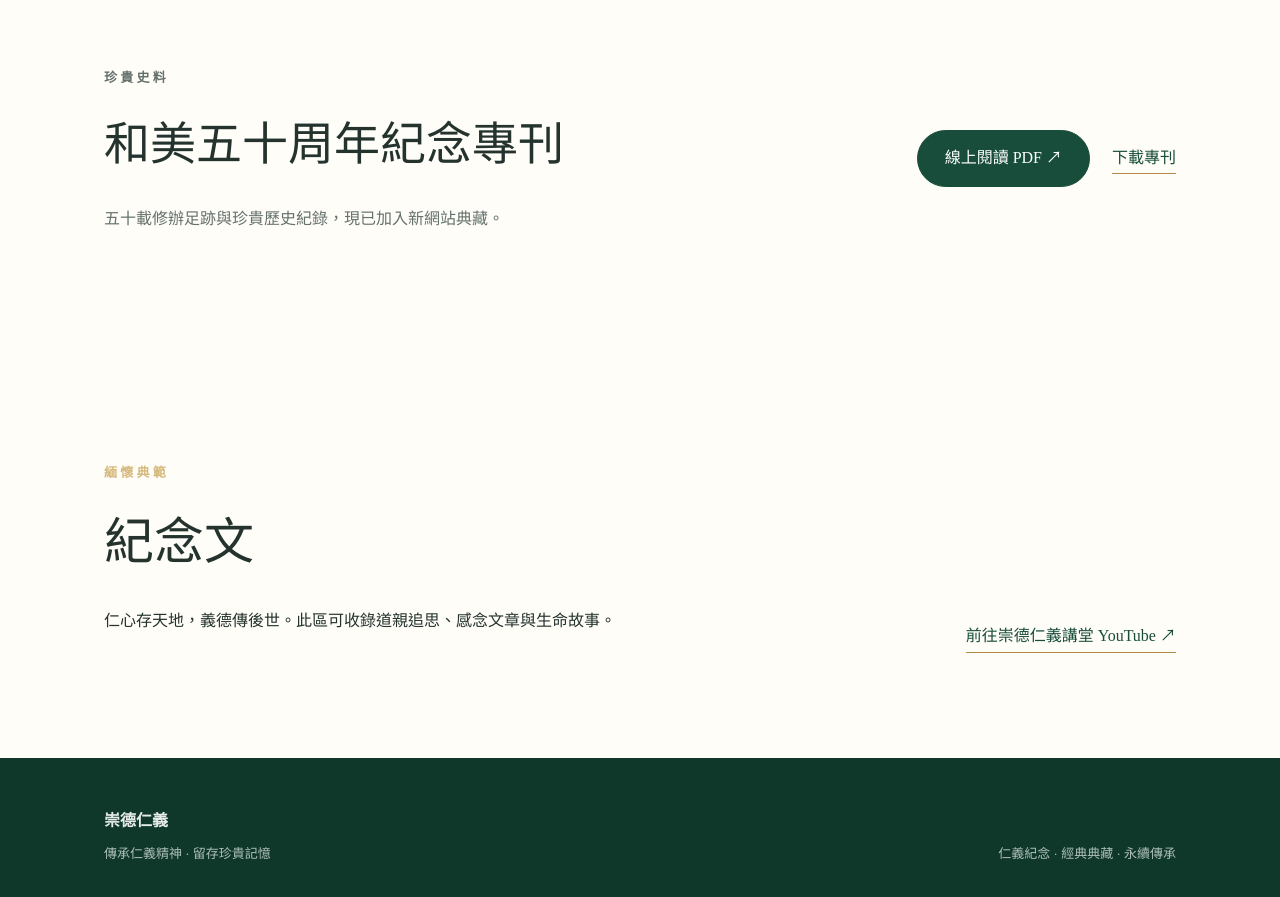
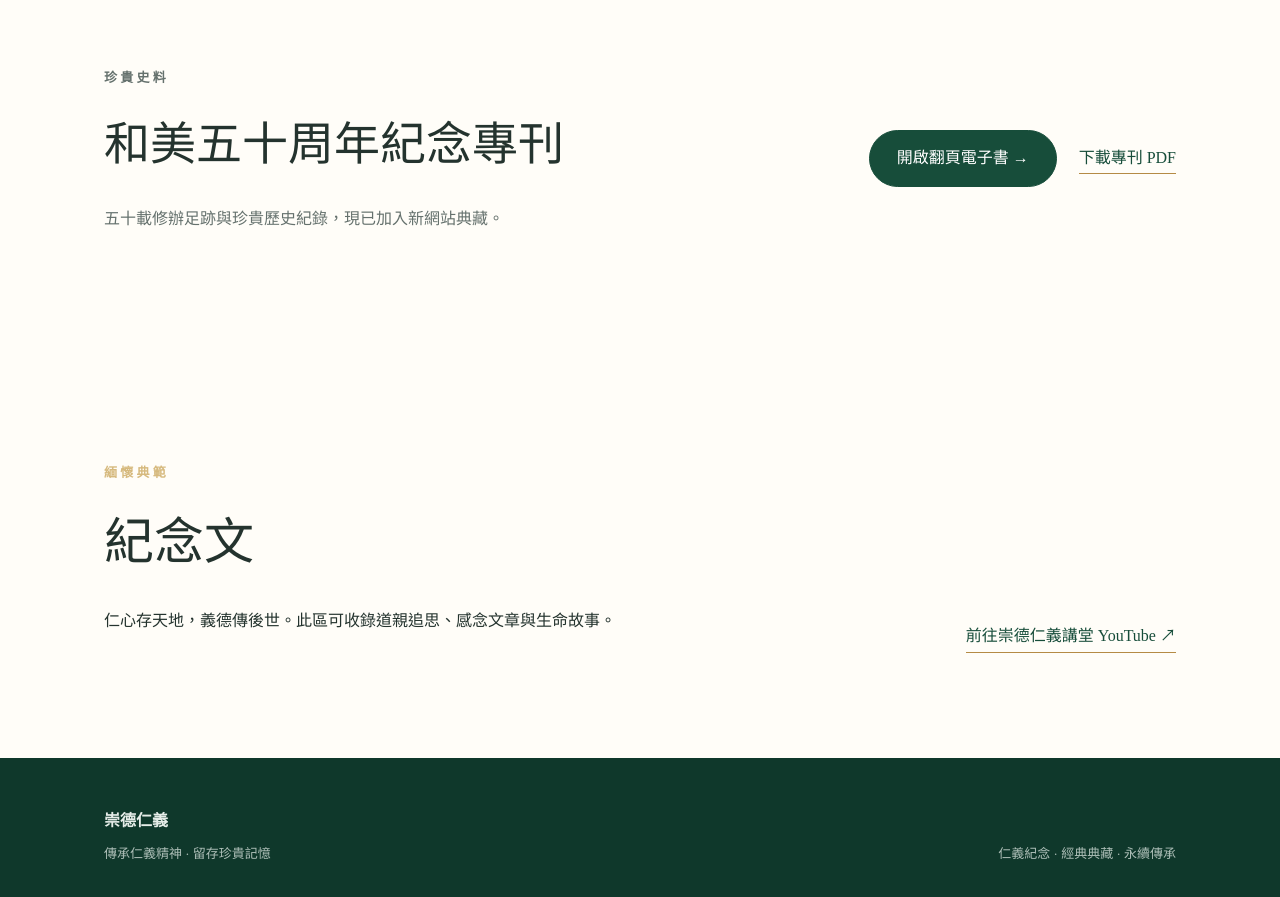
Before and after one commit to chongde-renyi/chongde-renyi.github.io, a plain HTML site: page index.html in a window 1280 px wide. Shown: the part 4620-5517 px from the top of the page. Drawn offline with Linux system fonts and the light colour scheme.

Commit message:
Publish flipbook link on homepage

```diff
--- a/index.html
+++ b/index.html
@@ -100,7 +100,7 @@
 
     <section class="section publication" id="publication">
       <div><p class="kicker">珍貴史料</p><h2>和美五十周年紀念專刊</h2><p>五十載修辦足跡與珍貴歷史紀錄，現已加入新網站典藏。</p></div>
-      <div class="publication-actions"><a class="button green-button" href="https://drive.google.com/file/d/19PND-Ti9f7nnIhLoA6HoujaCJ_I9qSVA/view" target="_blank" rel="noopener">線上閱讀 PDF ↗</a><a class="text-link" href="https://drive.google.com/uc?export=download&id=19PND-Ti9f7nnIhLoA6HoujaCJ_I9qSVA">下載專刊</a></div>
+      <div class="publication-actions"><a class="button green-button" href="books/hemei-50th/">開啟翻頁電子書 →</a><a class="text-link" href="books/hemei-50th/hemei-50th.pdf" download>下載專刊 PDF</a></div>
     </section>
 
     <section class="section memorial" id="memorial">
```
